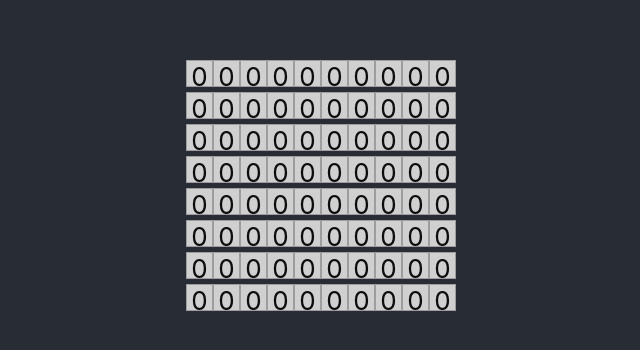
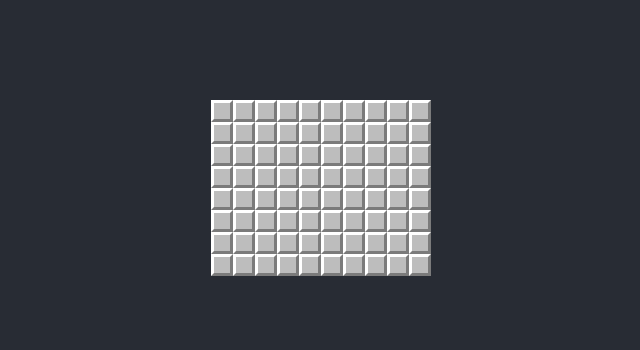
Before and after one commit to rodrigogiraudo/challenge-frontend-minesweep, a React (Create React App) app: page / in a window 1280 px wide. Shown: the part 212-562 px from the top of the page, without its empty margins (319-959 px from the left). Built offline with nearby package versions, Linux system fonts and the light colour scheme.

Commit message:
feature: Board Styling

```diff
--- a/src/components/Board/Row/Tile/_definitions.ts
+++ b/src/components/Board/Row/Tile/_definitions.ts
@@ -1,7 +1,9 @@
 export type PropsType = {
   tile: TileType;
 };
-
+export interface CellProps {
+  explored?: boolean;
+}
 export type TileType = {
   x: number;
   y: number;
--- a/src/components/Board/Row/Tile/_style.ts
+++ b/src/components/Board/Row/Tile/_style.ts
@@ -1,12 +1,25 @@
 import styled from "styled-components";
+import { CellProps } from "./_definitions";
 
-export const Cell = styled.div`
-  width: 25px;
-  height: 25px;
-  border: 1px solid #9d9d9d;
-  background-color: #d0d0d0;
+export const Cell = styled.div<CellProps>`
+  width: 16px;
+  height: 16px;
+  background-color: #bdbdbd;
   color: #0d0d0d;
   margin: 0px;
   padding: 0px;
   display: inline-block;
+  border-top: ${({ explored }) => (explored ? "0px" : "3px")} solid #ffffff;
+  border-left: ${({ explored }) => (explored ? "0px" : "3px")} solid #ffffff;
+  border-bottom: ${({ explored }) => (explored ? "0px" : "3px")} solid #7b7b7b;
+  border-right: ${({ explored }) => (explored ? "0px" : "3px")} solid #7b7b7b;
+  font-size: 14px;
+  cursor: pointer;
+  &:hover {
+    background-color: ${({ explored }) => (explored ? "#bdbdbd" : "#8a8a8a")};
+  }
 `;
+
+export const CellContent = styled.span`
+  background: transparent;
+`;
--- a/src/components/Board/Row/Tile/index.tsx
+++ b/src/components/Board/Row/Tile/index.tsx
@@ -1,9 +1,24 @@
 import React, { ReactElement, FC } from "react";
-import { Cell } from "./_style";
-import { PropsType } from "./_definitions";
+import { Cell, CellContent } from "./_style";
+import { PropsType, TileType } from "./_definitions";
+
+const RenderTile = (tile: TileType) => {
+  if (tile.isExplored && !tile.isMine) {
+    return (
+      <CellContent>{tile.nearbyMines > 0 && tile.nearbyMines}</CellContent>
+    );
+  }
+  if (tile.isFlagged) {
+    return <CellContent>F</CellContent>;
+  }
+  if (tile.isExplored && tile.isMine) {
+    return <CellContent>B</CellContent>;
+  }
+  return <CellContent />;
+};
 
 const Tile: FC<PropsType> = ({ tile }: PropsType): ReactElement => {
-  return <Cell>{tile.nearbyMines}</Cell>;
+  return <Cell explored={tile.isExplored}>{RenderTile(tile)}</Cell>;
 };
 
 export default Tile;
--- a/src/components/Board/Row/_style.ts
+++ b/src/components/Board/Row/_style.ts
@@ -4,4 +4,6 @@ export const Line = styled.div`
   width: 100%;
   margin: 0px;
   padding: 0px;
+  line-height: 10px;
+  font-size: 14px;
 `;
```
